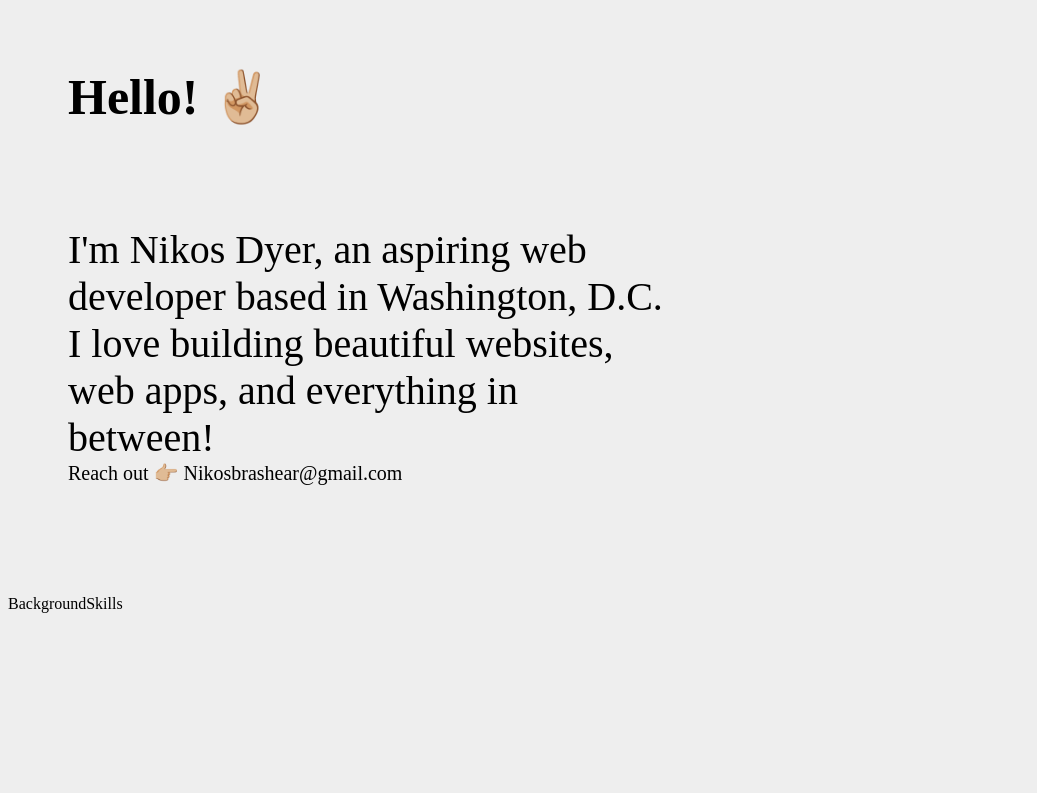
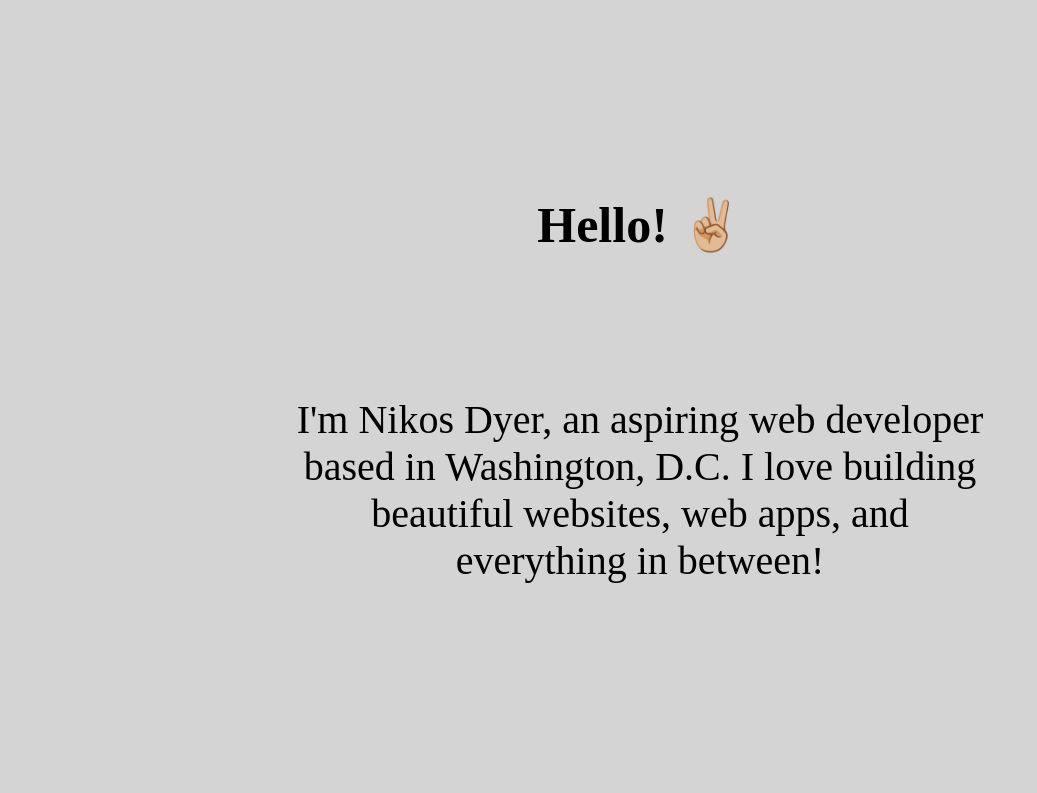
Before and after one commit to DonRaspy/Nikos-Portfolio, a plain HTML site: page index.html in a window 1280 px wide. Shown: the top 793 px of the page, without its empty margins (0-1037 px from the left). Drawn offline with Linux system fonts and the light colour scheme.

Commit message:
changed the background nad format

```diff
--- a/style.css
+++ b/style.css
@@ -1,23 +1,25 @@
 body{
     display:flex;
-    background-color: #eeeeee;
+    background-color: #d4d4d4;
     flex-direction:column;
 }
 .container{
     display:flex;
     flex-direction: column;
     width: 100%;
-    align-items: left;
-    padding: 60px;
-    max-width: 600px;
+    justify-content: center;
+    align-items: center;
+    height: 1000px;
 }
 .intro{
     margin: 0px;
     padding: 0px;
-    display:flex;
+    display:inline-block;
     font-weight: bold;
     font-size: 50px;
     box-sizing: border-box;
+    height: 100px;
+    align-items: center;
 }
 .hero{
     display:flex;
@@ -26,11 +28,15 @@ body{
     margin-top: 100px;
     box-sizing: border-box;
     flex-wrap: nowrap;
+    height: 200px;
+    text-align: center;
 }
 .email{
     display:flex;
     flex-wrap: wrap;
     font-size: 20px;
+    margin-top: 200px;
+    align-items: left;
 }
 .skill-container{
     display:flex;
```
